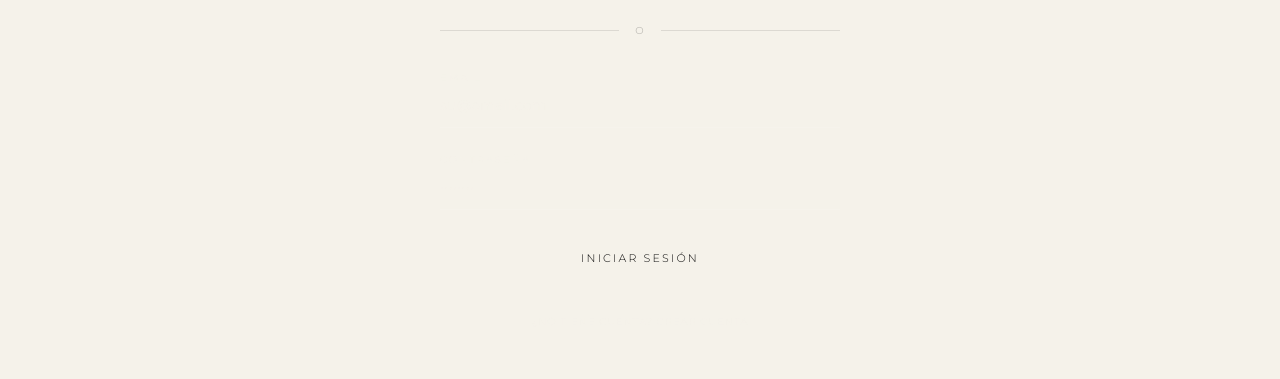
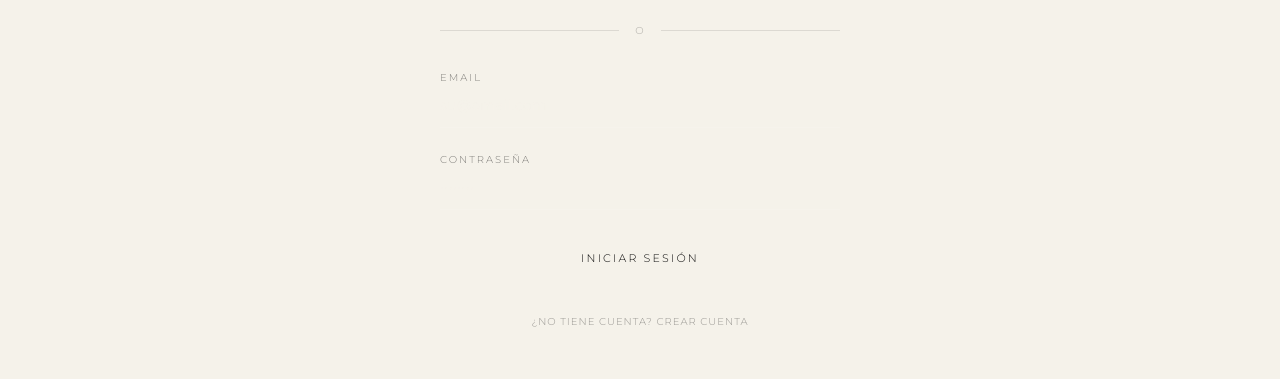
Before and after one commit to tambvrini/tambvrini-web, a React (Create React App) app in the folder frontend/: page /cuenta in a window 1280 px wide. Shown: the part 340-719 px from the top of the page. Built offline with nearby package versions, Linux system fonts and the light colour scheme; no server answers; a web font is replaced by a local one.

Commit message:
auto-commit for 92dddc11-75bc-4a89-9404-18ef71cbe04d

```diff
--- a/frontend/src/pages/AccountPage.js
+++ b/frontend/src/pages/AccountPage.js
@@ -134,7 +134,7 @@ export default function AccountPage() {
             </div>
           )}
           <div>
-            <label className="font-montserrat text-[10px] tracking-[0.2em] uppercase text-marble/40 block mb-2">Email</label>
+            <label className="font-montserrat text-[10px] tracking-[0.2em] uppercase text-obsidian/50 block mb-2">Email</label>
             <input
               data-testid="email-input"
               type="email"
@@ -146,7 +146,7 @@ export default function AccountPage() {
             />
           </div>
           <div>
-            <label className="font-montserrat text-[10px] tracking-[0.2em] uppercase text-marble/40 block mb-2">Contraseña</label>
+            <label className="font-montserrat text-[10px] tracking-[0.2em] uppercase text-obsidian/50 block mb-2">Contraseña</label>
             <input
               data-testid="password-input"
               type="password"
@@ -170,7 +170,7 @@ export default function AccountPage() {
         <button
           data-testid="toggle-auth-mode"
           onClick={() => setIsLogin(!isLogin)}
-          className="block mx-auto mt-8 font-montserrat text-[10px] tracking-widest uppercase text-marble/30 hover:text-marble transition-colors"
+          className="block mx-auto mt-8 font-montserrat text-[10px] tracking-widest uppercase text-obsidian/40 hover:text-obsidian transition-colors"
         >
           {isLogin ? '¿No tiene cuenta? Crear cuenta' : '¿Ya tiene cuenta? Iniciar sesión'}
         </button>
```
